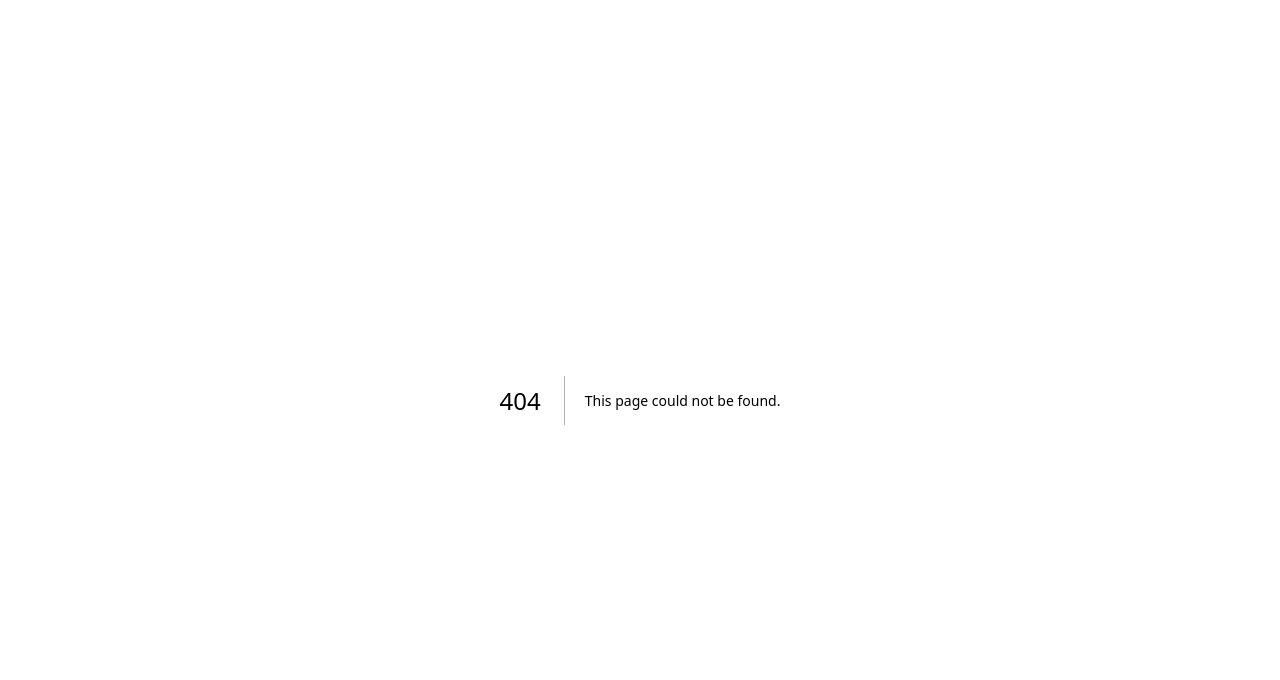
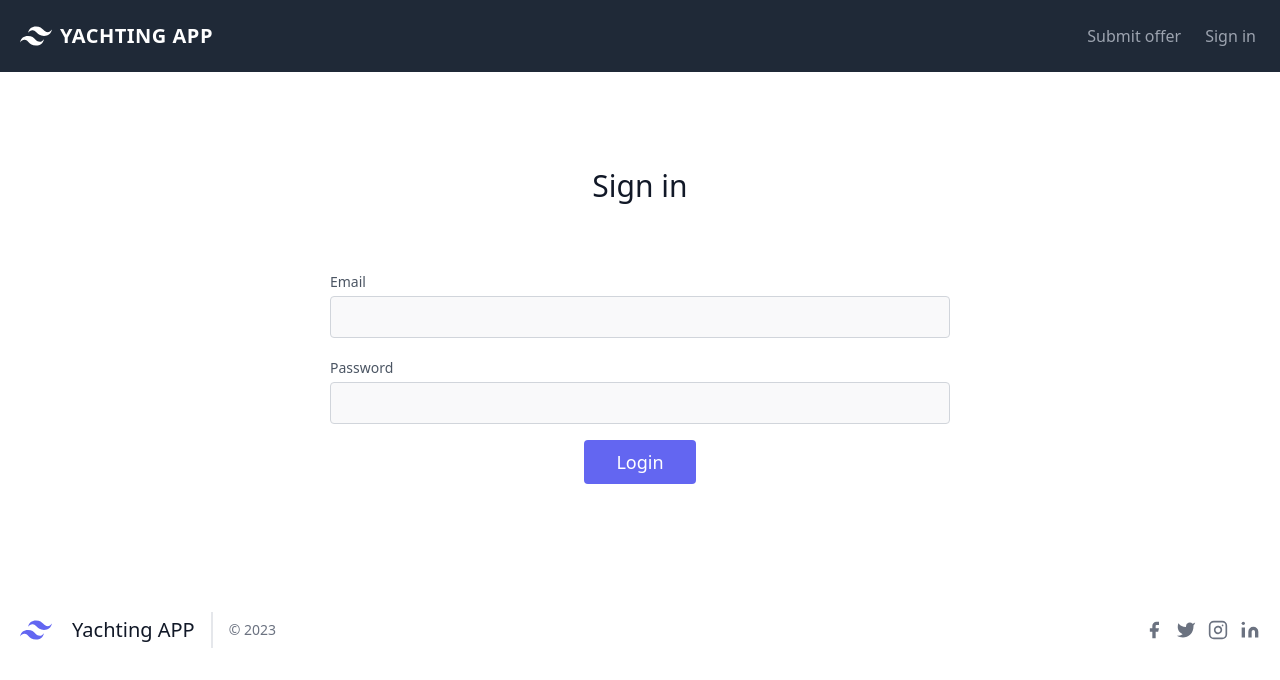
Before and after one commit to Dannynafide/Driving-APP__nextJS, a Next.js app: page /user/signin in a window 1280 px wide. Before the commit this address had no page. Shown: the top 680 px of the page. Built offline with nearby package versions, Linux system fonts and the light colour scheme; no server answers.

Commit message:
User login in NextAuth -front -back

```diff
--- a/components/BaseLayout/index.js
+++ b/components/BaseLayout/index.js
@@ -1,9 +1,11 @@
 import classNames from 'classnames';
+import { signOut, useSession } from 'next-auth/react';
 import Link from 'next/link';
 import { useState } from 'react';
 
 const TopNavigation = () => {
   const [isOpen, setIsOpen] = useState(false);
+  const { data: session, status } = useSession();
 
   const toggleMenu = () => {
     setIsOpen(!isOpen);
@@ -37,6 +39,21 @@
             <span>Submit offer</span>
           </Link>
         </div>
+        {session && (
+          <button
+            onClick={signOut}
+            className="lg:inline-flex lg:w-auto w-full px-3 py-2 rounded text-gray-400 items-center justify-center hover:bg-gray-900 hover:text-white">
+            <span>Logout</span>
+          </button>
+        )}
+
+        {!session && status !== 'loading' && (
+          <Link
+            href="/user/signin"
+            className="lg:inline-flex lg:w-auto w-full px-3 py-2 rounded text-gray-400 items-center justify-center hover:bg-gray-900 hover:text-white">
+            <span>Sign in</span>
+          </Link>
+        )}
       </div>
     </nav>
   );
--- a/package.json
+++ b/package.json
@@ -1,5 +1,5 @@
 {
-  "name": "yachting_app",
+  "name": "driving_app",
   "version": "0.1.0",
   "private": true,
   "scripts": {
@@ -20,6 +20,7 @@
     "eslint-plugin-react-hooks": "^4.2.0",
     "joi": "^17.9.2",
     "next": "^13.4.7",
+    "next-auth": "^4.22.1",
     "postcss": "^8.2.8",
     "prettier": "^2.2.1",
     "react": "^18.2.0",
--- a/pages/_app.js
+++ b/pages/_app.js
@@ -1,7 +1,13 @@
+import { SessionProvider } from 'next-auth/react';
+
 import 'styles/globals.css';
 
-function MyApp({ Component, pageProps }) {
-  return <Component {...pageProps} />;
+function MyApp({ Component, pageProps: { session, ...pageProps } }) {
+  return (
+    <SessionProvider session={session}>
+      <Component {...pageProps} />
+    </SessionProvider>
+  );
 }
 
 export default MyApp;
--- /dev/null
+++ b/pages/api/auth/[...nextauth].js
@@ -0,0 +1,49 @@
+import NextAuth from 'next-auth';
+import CredentialsProvider from 'next-auth/providers/credentials';
+
+import authorizeUser from 'services/users/authorize';
+
+export const authOptions = {
+  providers: [
+    CredentialsProvider({
+      name: 'Credentials',
+      credentials: {
+        email: { label: 'Email', type: 'text', placeholder: 'jsmith' },
+        password: { label: 'Password', type: 'password' }
+      },
+      async authorize(credentials) {
+        const user = await authorizeUser({
+          email: credentials.email,
+          password: credentials.password
+        });
+
+        if (user) {
+          return user;
+        }
+        // Return null if user data could not be retrieved
+        return null;
+      }
+    })
+  ],
+  callbacks: {
+    async jwt({ token, user }) {
+      console.log('user', user);
+      if (user) {
+        token.name = user?.fullName;
+        token.role = user?.role;
+        token.id = user?.id;
+      }
+
+      return token;
+    },
+
+    async session({ session, token }) {
+      session.user.role = token?.role;
+      session.user.id = token?.id;
+
+      return session;
+    }
+  }
+};
+
+export default NextAuth(authOptions);
--- /dev/null
+++ b/pages/user/signin.js
@@ -0,0 +1,92 @@
+import { signIn } from 'next-auth/react';
+import { useRouter } from 'next/router';
+import { useRef, useState } from 'react';
+
+import BaseLayout from 'components/BaseLayout';
+
+export default function SignIn() {
+  const loginForm = useRef();
+  const [error, setError] = useState();
+  const [formProcessing, setFormProcessing] = useState(false);
+  const router = useRouter();
+
+  const handleSubmit = async (e) => {
+    e.preventDefault();
+    if (formProcessing) return;
+    setError(null);
+    setFormProcessing(true);
+    const form = new FormData(loginForm.current);
+    const { ok } = await signIn('credentials', {
+      redirect: false,
+      email: form.get('email'),
+      password: form.get('password')
+    });
+
+    if (ok) {
+      router.push('/');
+    } else {
+      setError('Not authorized. Try again.');
+      setFormProcessing(false);
+    }
+  };
+
+  return (
+    <BaseLayout>
+      <section className="text-gray-600 body-font relative">
+        <div className="container px-5 py-24 mx-auto">
+          <div className="flex flex-col text-center w-full mb-12">
+            <h1 className="sm:text-3xl text-2xl font-medium title-font mb-4 text-gray-900">
+              Sign in
+            </h1>
+          </div>
+          <div className="lg:w-1/2 md:w-2/3 mx-auto">
+            <form className="flex flex-wrap -m-2" ref={loginForm} onSubmit={handleSubmit}>
+              <div className="p-2 w-full">
+                <div className="relative">
+                  <label htmlFor="email" className="leading-7 text-sm text-gray-600">
+                    Email
+                  </label>
+                  <input
+                    type="email"
+                    id="email"
+                    name="email"
+                    required
+                    className="w-full bg-gray-100 bg-opacity-50 rounded border border-gray-300 focus:border-indigo-500 focus:bg-white focus:ring-2 focus:ring-indigo-200 text-base outline-none text-gray-700 py-1 px-3 leading-8 transition-colors duration-200 ease-in-out"
+                  />
+                </div>
+              </div>
+              <div className="p-2 w-full">
+                <div className="relative">
+                  <label htmlFor="password" className="leading-7 text-sm text-gray-600">
+                    Password
+                  </label>
+                  <input
+                    type="password"
+                    id="password"
+                    name="password"
+                    required
+                    className="w-full bg-gray-100 bg-opacity-50 rounded border border-gray-300 focus:border-indigo-500 focus:bg-white focus:ring-2 focus:ring-indigo-200 text-base outline-none text-gray-700 py-1 px-3 leading-8 transition-colors duration-200 ease-in-out"
+                  />
+                </div>
+              </div>
+              <div className="p-2 w-full">
+                <button
+                  disabled={formProcessing}
+                  className="disabled:opacity-50 flex mx-auto text-white bg-indigo-500 border-0 py-2 px-8 focus:outline-none hover:bg-indigo-600 rounded text-lg">
+                  {formProcessing ? 'Please wait...' : 'Login'}
+                </button>
+                {error && (
+                  <div className="flex justify-center w-full my-5">
+                    <span className="bg-red-600 w-full rounded text-white px-3 py-3 text-center">
+                      {error}
+                    </span>
+                  </div>
+                )}
+              </div>
+            </form>
+          </div>
+        </div>
+      </section>
+    </BaseLayout>
+  );
+}
--- /dev/null
+++ b/services/users/authorize.js
@@ -0,0 +1,38 @@
+import crypto from 'crypto';
+import Joi from 'joi';
+
+import airDB from 'services/airtableClient';
+
+const schema = Joi.object({
+  email: Joi.string().email().required(),
+  password: Joi.string().required()
+});
+
+const authorize = async (payload) => {
+  const { email, password } = await schema.validateAsync(payload);
+
+  const [user] = await airDB('users')
+    .select({ filterByFormula: `email="${email}"` })
+    .firstPage();
+
+  if (!user) {
+    return null;
+  }
+
+  const passwordHash = crypto
+    .pbkdf2Sync(password, user.fields.passwordSalt, 1000, 64, `sha512`)
+    .toString(`hex`);
+
+  if (passwordHash !== user.fields.passwordHash) {
+    return null;
+  }
+
+  return {
+    id: user.id,
+    email: user.fields.email,
+    fullName: user.fields.fullName,
+    role: user.fields.role
+  };
+};
+
+export default authorize;
```
Also changed, not shown: 1 other file (tests, documents, lock files or other folders).
